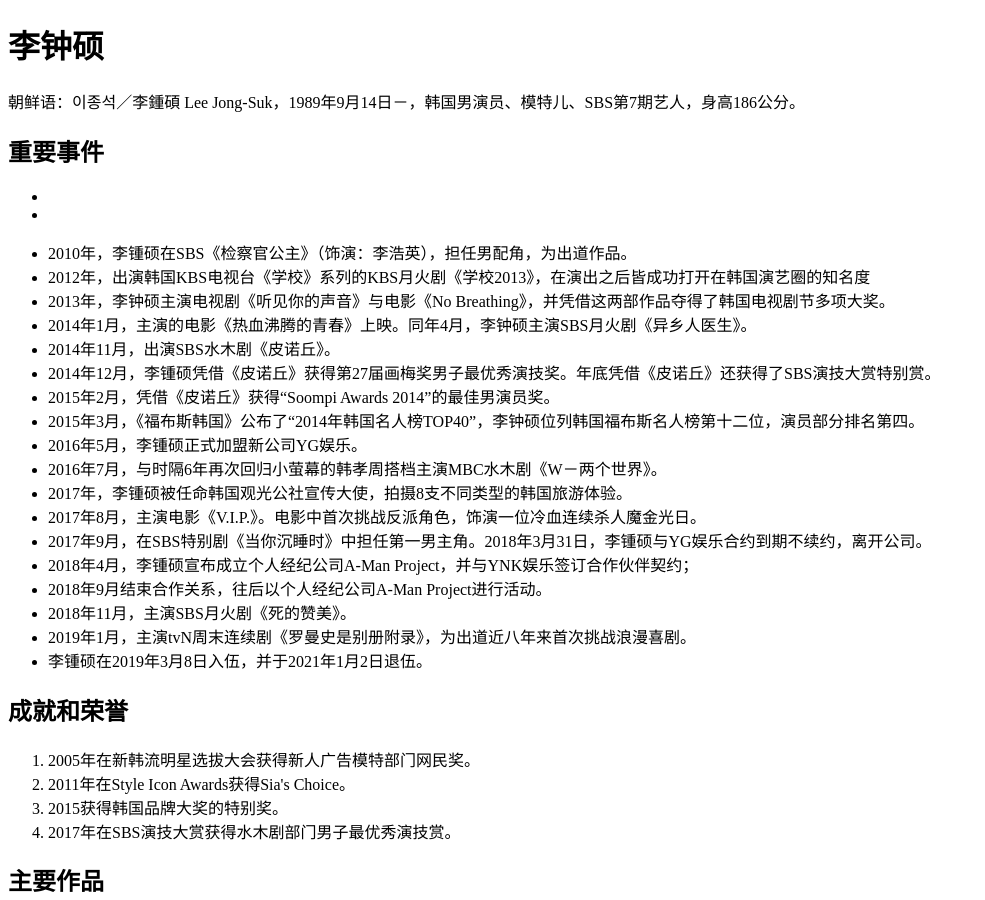
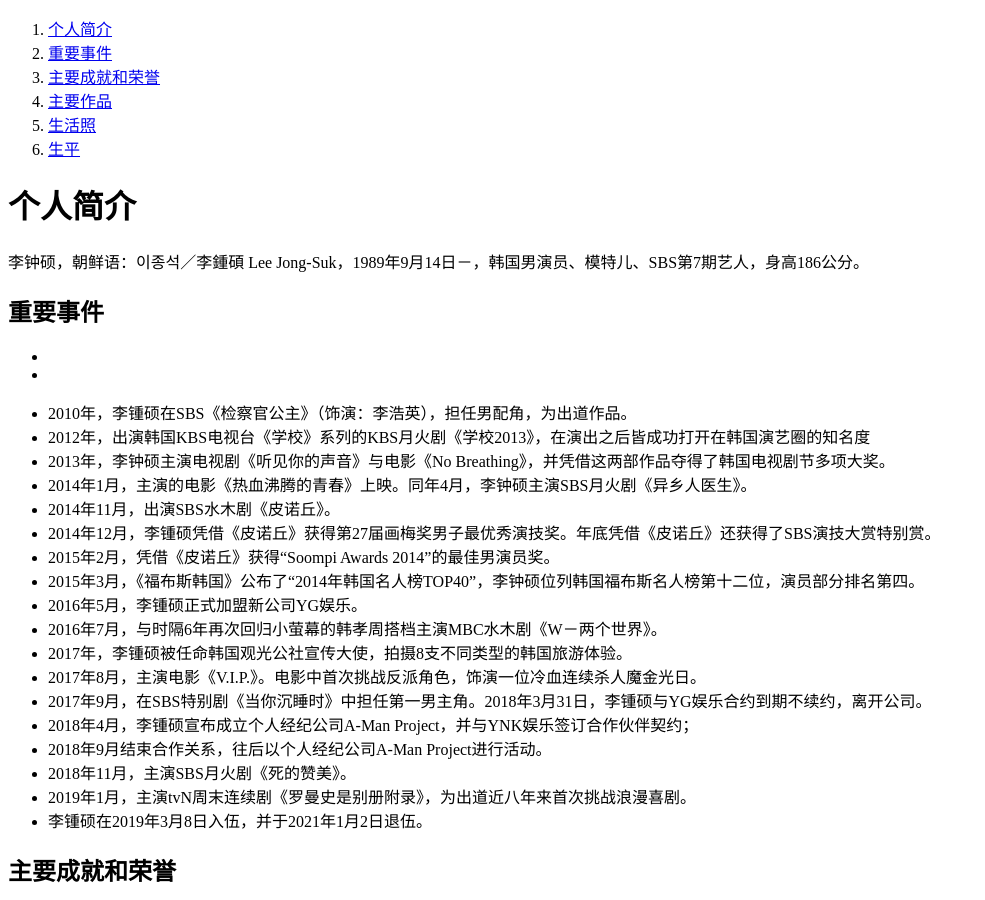
Before and after one commit to X-Ting-Ting/lizhongshuo-html, a plain HTML site: page index.html in a window 1280 px wide. Shown: the top 900 px of the page, without its empty margins (0-985 px from the left). Drawn offline with Linux system fonts and the light colour scheme.

```diff
--- a/index.html
+++ b/index.html
@@ -12,13 +12,23 @@
     </style>
 </head>
 <body>
-    <h1>
-    李钟硕
+    <nav>
+        <ol>
+                <li><a href="#=jay">个人简介</a></li>
+                <li> <a href="#=events">重要事件</a></li>
+                <li> <a href="#=awards">主要成就和荣誉</a></li>
+                <li> <a href="#=woeks">主要作品</a></li>
+                <li> <a href="#=pictures">生活照</a></li>
+                <li> <a href="#=life">生平</a></li>
+        </ol>
+    </nav>
+    <h1 id="jay">
+     个人简介
     </h1>
     <p>
-    朝鲜语：이종석／李鍾碩 Lee Jong-Suk，1989年9月14日－，韩国男演员、模特儿、SBS第7期艺人，身高186公分。
+    李钟硕，朝鲜语：이종석／李鍾碩 Lee Jong-Suk，1989年9月14日－，韩国男演员、模特儿、SBS第7期艺人，身高186公分。
     </p>
-    <h2>
+    <h2 id="events">
         重要事件
     </h2>
     <ul>
@@ -46,7 +56,7 @@
         <li>2019年1月，主演tvN周末连续剧《罗曼史是别册附录》，为出道近八年来首次挑战浪漫喜剧。</li>
         <li>李锺硕在2019年3月8日入伍，并于2021年1月2日退伍。</li>
     </ul>
-    <h2>成就和荣誉</h2>
+    <h2 id="awards">主要成就和荣誉</h2>
 
     <ol>
         <li>2005年在新韩流明星选拔大会获得新人广告模特部门网民奖。</li>
@@ -54,7 +64,7 @@
         <li>2015获得韩国品牌大奖的特别奖。</li>
         <li>2017年在SBS演技大赏获得水木剧部门男子最优秀演技赏。</li>
     </ol>
-    <h2>主要作品</h2>
+    <h2 id="works">主要作品</h2>
 
     <table>
         <thead>
@@ -73,14 +83,14 @@
             <tr><td>2022年</td><td>《Big Mouth》</td></tr>
             </tbody>
         </table>
-        <h2>生活照</h2>
+        <h2 id="pictures">生活照</h2>
 
 
             <div><img width="400" src="images/1.jfif" alt="图一"></div>
             <div><img width="400" src="images/2.jfif" alt="图二"></div>
             <div><img width="400" src="images/3.jfif" alt="图三"></div>
 
-        <h2>生平</h2>
+        <h2 id="life">生平</h2>
         <p>
             李钟硕7岁时在父亲的鼓励下开始学习跆拳道，达到了跆拳道黑带四段，初二那年由于遭遇交通事故导致十字韧带断裂，无奈放弃跆拳道运动。
             </p>
```
